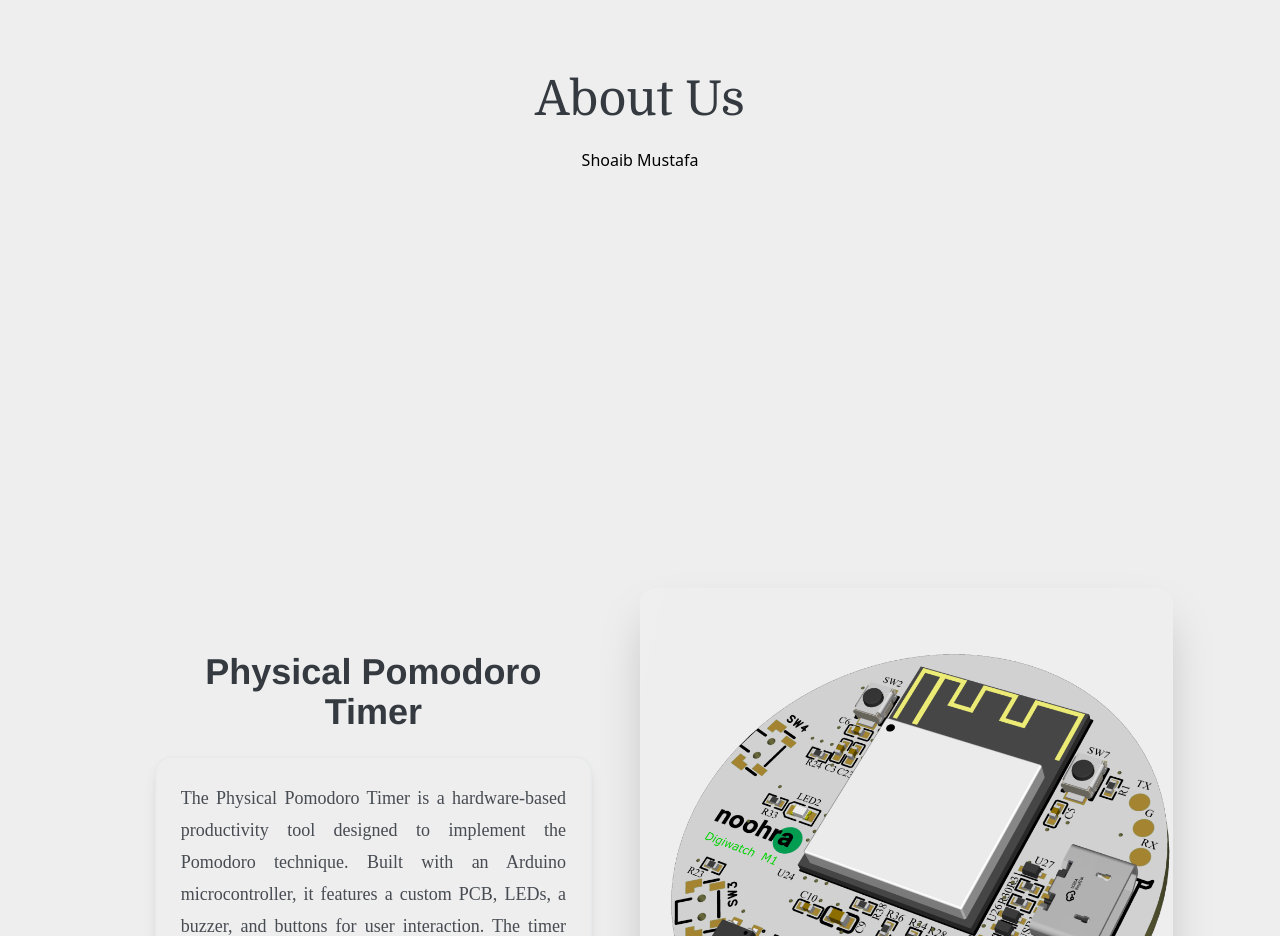
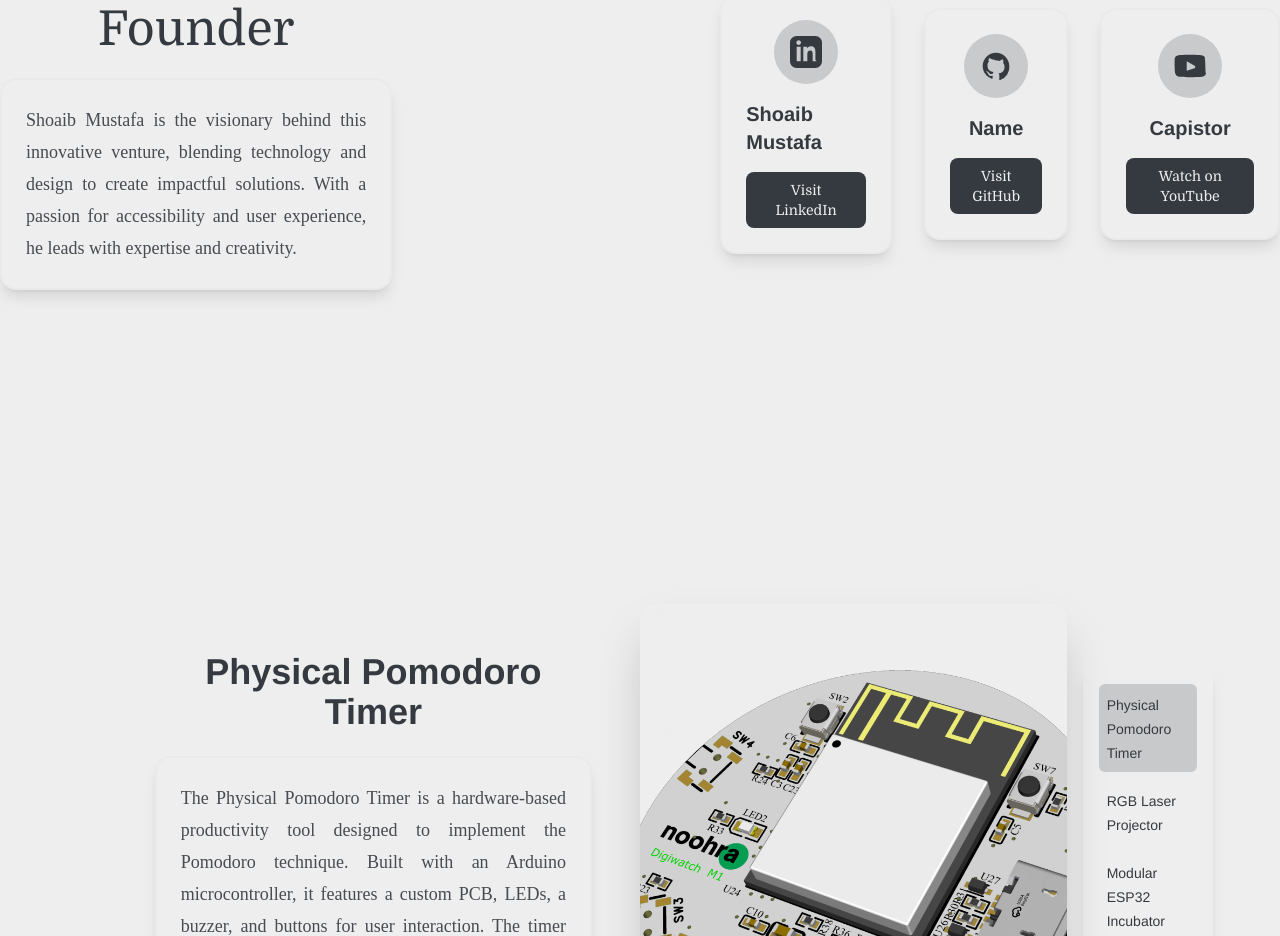
Before and after one commit to KamranTalpur/capistor-website, a React (Vite) app: page / in a window 1280 px wide. Shown: the part 1156-2092 px from the top of the page. Built offline with nearby package versions, Linux system fonts and the light colour scheme.

Commit message:
Added Socials, and Made tree navigation for products.

```diff
--- a/index.html
+++ b/index.html
@@ -1,16 +1,23 @@
-<!doctype html>
+<!DOCTYPE html>
 <html lang="en">
   <head>
     <meta charset="UTF-8" />
     <link rel="icon" type="image/svg+xml" href="/vite.svg" />
     <meta name="viewport" content="width=device-width, initial-scale=1.0" />
-    <link rel="preconnect" href="https://fonts.googleapis.com">
-    <link rel="preconnect" href="https://fonts.gstatic.com" crossorigin>
-    <link href="https://fonts.googleapis.com/css2?family=Domine:wght@400;500;600;700;800;900&display=swap" rel="stylesheet">
+    <link rel="preconnect" href="https://fonts.googleapis.com" />
+    <link rel="preconnect" href="https://fonts.gstatic.com" crossorigin />
+    <link
+      href="https://fonts.googleapis.com/css2?family=Domine:wght@400;500;600;700;800;900&display=swap"
+      rel="stylesheet" />
     <title>Capistor Website</title>
   </head>
   <body>
     <div id="root"></div>
     <script type="module" src="/src/main.tsx"></script>
+    <script
+      src="https://platform.linkedin.com/badges/js/profile.js"
+      async
+      defer
+      type="text/javascript"></script>
   </body>
 </html>
--- a/src/components/pages/About.tsx
+++ b/src/components/pages/About.tsx
@@ -1,34 +1,49 @@
 import { motion } from "framer-motion";
+import CircuitBackground from "../ui/CircuitBackground";
+import YouTubeCard from "./cards/YoutubeCard";
+import LinkedInCard from "./cards/LinkedInCard";
+import GitHubCard from "./cards/GitHubCard";
 
 export default function About() {
   return (
-    <section className="min-h-screen bg-kindofwhite flex items-center justify-center relative z-10">
-      <div className="container mx-auto px-4 lg:px-8 text-center">
-        <motion.h1
-          className="text-4xl lg:text-5xl text-sexyblue font-domine mb-6"
-          initial={{ opacity: 0, y: -50 }}
-          animate={{ opacity: 1, y: 0 }}
-          transition={{ duration: 0.6 }}
-        >
-          About Us
-        </motion.h1>
-        <div
-          className="badge-base LI-profile-badge"
-          data-locale="en_US"
-          data-size="medium"
-          data-theme="dark"
-          data-type="VERTICAL"
-          data-vanity="shoaib-mustafa-794a0215a"
-          data-version="v1"
-        >
-          <a
-            className="badge-base__link LI-simple-link"
-            href="https://ae.linkedin.com/in/shoaib-mustafa-794a0215a?trk=profile-badge"
-            target="_blank"
-            rel="noopener noreferrer"
-          >
-            Shoaib Mustafa
-          </a>
+    <section className="min-h-screen relative">
+      <CircuitBackground />
+      <div className="min-h-screen flex items-center justify-center ">
+        <div className="flex h-full justify-center gap-10 relative">
+          <div className="w-3/2 pr-72 flex flex-col justify-start text-center">
+            <motion.h1
+              className="text-4xl lg:text-5xl text-sexyblue font-domine mb-6"
+              initial={{ opacity: 0, y: -50 }}
+              animate={{ opacity: 1, y: 0 }}
+              transition={{ duration: 0.6 }}>
+              About the Founder
+            </motion.h1>
+            <motion.div
+              className="bg-kindofwhite p-6 rounded-2xl border-2 border-capistor-300/20 max-w-md shadow-lg"
+              initial={{ opacity: 0, scale: 1 }}
+              animate={{ opacity: 1, scale: 1 }}
+              transition={{ duration: 0.4, ease: "easeOut" }}>
+              <motion.p
+                className="text-lg text-sexyblue/90 font-fransisco font-normal leading-8 text-justify"
+                initial={{ opacity: 0, y: 20 }}
+                animate={{ opacity: 1, y: 0 }}
+                transition={{ duration: 0.5, delay: 0.3 }}>
+                Shoaib Mustafa is the visionary behind this innovative venture,
+                blending technology and design to create impactful solutions.
+                With a passion for accessibility and user experience, he leads
+                with expertise and creativity.
+              </motion.p>
+            </motion.div>
+          </div>
+          <div className="flex items-center justify-center border-capistor-300/20 gap-6 lg:gap-8">
+            <LinkedInCard
+              profileUrl={
+                "https://www.linkedin.com/in/shoaib-mustafa-794a0215a/?trk=public-profile-badge-profile-badge-view-profile-cta&originalSubdomain=ae"
+              }
+            />
+            <GitHubCard profileUrl={"https://github.com/manhoosbilli1"} />
+            <YouTubeCard channelUrl={"https://www.youtube.com/@capistor1"} />
+          </div>
         </div>
       </div>
     </section>
--- /dev/null
+++ b/src/components/pages/cards/GitHubCard.tsx
@@ -0,0 +1,40 @@
+import { motion } from "framer-motion";
+
+interface GitHubCardProps {
+  profileUrl: string;
+  profileName?: string;
+}
+
+export default function GitHubCard({ profileUrl, profileName = "Name" }: GitHubCardProps) {
+  return (
+    <motion.div
+      className="bg-kindofwhite p-6 rounded-2xl border-2 border-capistor-300/20 max-w-md shadow-lg"
+      initial={{ opacity: 0, scale: 0.95 }}
+      animate={{ opacity: 1, scale: 1 }}
+      transition={{ duration: 0.4, ease: "easeOut" }}
+    >
+      <div className="flex flex-col items-center space-y-4">
+        <div className="w-16 h-16 bg-sexyblue/20 rounded-full flex items-center justify-center">
+          <svg
+            className="w-8 h-8 text-sexyblue"
+            fill="currentColor"
+            viewBox="0 0 24 24"
+          >
+            <path d="M12 2C6.475 2 2 6.475 2 12c0 4.418 2.865 8.166 6.839 9.489.5.092.682-.217.682-.483 0-.237-.009-.866-.014-1.7-2.782.603-3.369-1.34-3.369-1.34-.454-1.155-1.11-1.462-1.11-1.462-.908-.62.069-.608.069-.608 1.003.07 1.531 1.03 1.531 1.03.892 1.529 2.341 1.088 2.91.832.092-.647.35-1.088.636-1.338-2.22-.253-4.555-1.113-4.555-4.951 0-1.093.39-1.988 1.029-2.688-.103-.253-.446-1.272.098-2.65 0 0 .84-.269 2.75 1.026A9.564 9.564 0 0 1 12 7.844c.85.004 1.705.115 2.504.337 1.909-1.296 2.747-1.027 2.747-1.027.546 1.379.202 2.398.1 2.651.64.7 1.028 1.595 1.028 2.688 0 3.848-2.339 4.695-4.566 4.942.359.31.678.921.678 1.856 0 1.338-.012 2.419-.012 2.747 0 .268.18.58.688.482A10.019 10.019 0 0 0 22 12c0-5.525-4.475-10-10-10z"/>
+          </svg>
+        </div>
+        <h3 className="text-xl text-sexyblue font-helvetica font-bold">
+          {profileName}
+        </h3>
+        <a
+          href={profileUrl}
+          target="_blank"
+          rel="noopener noreferrer"
+          className="w-full max-w-xs px-4 py-2 bg-sexyblue text-kindofwhite rounded-lg font-domine text-sm hover:bg-capistor-600 transition-colors duration-200 text-center"
+        >
+          Visit GitHub
+        </a>
+      </div>
+    </motion.div>
+  );
+}
--- /dev/null
+++ b/src/components/pages/cards/LinkedInCard.tsx
@@ -0,0 +1,40 @@
+import { motion } from "framer-motion";
+
+interface LinkedInCardProps {
+  profileUrl: string;
+  profileName?: string;
+}
+
+export default function LinkedInCard({ profileUrl, profileName = "Shoaib Mustafa" }: LinkedInCardProps) {
+  return (
+    <motion.div
+      className="bg-kindofwhite p-6 rounded-2xl border-2 border-capistor-300/20 max-w-md shadow-lg"
+      initial={{ opacity: 0, scale: 0.95 }}
+      animate={{ opacity: 1, scale: 1 }}
+      transition={{ duration: 0.4, ease: "easeOut" }}
+    >
+      <div className="flex flex-col items-center space-y-4">
+        <div className="w-16 h-16 bg-sexyblue/20 rounded-full flex items-center justify-center">
+          <svg
+            className="w-8 h-8 text-sexyblue"
+            fill="currentColor"
+            viewBox="0 0 24 24"
+          >
+            <path d="M19 0h-14c-2.761 0-5 2.239-5 5v14c0 2.761 2.239 5 5 5h14c2.762 0 5-2.239 5-5v-14c0-2.761-2.238-5-5-5zm-11 19h-3v-11h3v11zm-1.5-12.268c-.966 0-1.75-.79-1.75-1.764s.784-1.764 1.75-1.764 1.75.79 1.75 1.764-.783 1.764-1.75 1.764zm13.5 12.268h-3v-5.604c0-1.337-.255-2.453-1.763-2.453-1.502 0-2.237 1.049-2.237 2.682v5.375h-3v-11h2.718v1.369h.038c.476-.862 1.351-1.763 2.788-1.763 2.978 0 3.524 1.897 3.524 4.392v6.002z"/>
+          </svg>
+        </div>
+        <h3 className="text-xl text-sexyblue font-helvetica font-bold">
+          {profileName}
+        </h3>
+        <a
+          href={profileUrl}
+          target="_blank"
+          rel="noopener noreferrer"
+          className="w-full max-w-xs px-4 py-2 bg-sexyblue text-kindofwhite rounded-lg font-domine text-sm hover:bg-capistor-600 transition-colors duration-200 text-center"
+        >
+          Visit LinkedIn
+        </a>
+      </div>
+    </motion.div>
+  );
+}
--- /dev/null
+++ b/src/components/pages/cards/YoutubeCard.tsx
@@ -0,0 +1,40 @@
+import { motion } from "framer-motion";
+
+interface YouTubeCardProps {
+  channelUrl: string;
+  channelName?: string;
+}
+
+export default function YouTubeCard({
+  channelUrl,
+  channelName = "Capistor",
+}: YouTubeCardProps) {
+  return (
+    <motion.div
+      className="bg-kindofwhite p-6 rounded-2xl border-2 border-capistor-300/20 max-w-md shadow-lg"
+      initial={{ opacity: 0, scale: 0.95 }}
+      animate={{ opacity: 1, scale: 1 }}
+      transition={{ duration: 0.4, ease: "easeOut" }}>
+      <div className="flex flex-col items-center space-y-4">
+        <div className="w-16 h-16 bg-sexyblue/20 rounded-full flex items-center justify-center">
+          <svg
+            className="w-8 h-8 text-sexyblue"
+            fill="currentColor"
+            viewBox="0 0 24 24">
+            <path d="M23.498 6.186a3.016 3.016 0 0 0-2.122-2.136C19.505 3.545 12 3.545 12 3.545s-7.505 0-9.377.505a3.017 3.017 0 0 0-2.122 2.136C.5 6.967.5 12 .5 12s0 5.033.505 5.814a3.016 3.016 0 0 0 2.122 2.136c1.872.505 9.376.505 9.376.505s7.505 0 9.377-.505a3.015 3.015 0 0 0 2.122-2.136C23.5 17.033 23.5 12 23.5 12s0-5.033-.502-5.814zM9.545 15.568V8.432L15.818 12v1.568L9.545 15.568z" />
+          </svg>
+        </div>
+        <h3 className="text-xl text-sexyblue font-helvetica font-bold">
+          {channelName}
+        </h3>
+        <a
+          href={channelUrl}
+          target="_blank"
+          rel="noopener noreferrer"
+          className="w-full max-w-xs px-4 py-2 bg-sexyblue text-kindofwhite rounded-lg font-domine text-sm hover:bg-capistor-600 transition-colors duration-200 text-center">
+          Watch on YouTube
+        </a>
+      </div>
+    </motion.div>
+  );
+}
--- a/src/components/sections/ProductsSection.tsx
+++ b/src/components/sections/ProductsSection.tsx
@@ -79,6 +79,8 @@ export default function ProductsSection({
             </motion.div>
           </div>
           <div className="w-5/12 relative overflow-visible flex flex-col items-center justify-center">
+            <div className="flex h-full w-full">
+              <div className="w-4/5 flex flex-col items-center">
                 <motion.div
                   className="w-full flex-1 flex items-center justify-center pt-20 relative group"
                   key={`${currentProduct}-image`}
@@ -165,6 +167,32 @@ export default function ProductsSection({
                   </button>
                 </div>
               </div>
+              <nav className="w-1/2 pl-4 pt-36">
+                <motion.ul
+                  className="bg-kindofwhite/90 p-4 rounded-lg shadow-lg space-y-2 max-h-[calc(100vh-370px)] overflow-y-auto"
+                  initial={{ opacity: 0, x: 20 }}
+                  animate={{ opacity: 1, x: 0 }}
+                  transition={{ duration: 0.3 }}
+                >
+                  {products.map((prod, index) => (
+                    <motion.li
+                      key={index}
+                      className={`cursor-pointer p-2 rounded-md ${
+                        currentProduct === index ? "bg-sexyblue/20" : "hover:bg-sexyblue/10"
+                      }`}
+                      onClick={() => setCurrentProduct(index)}
+                      whileHover={{ scale: 1.05 }}
+                      whileTap={{ scale: 0.95 }}
+                    >
+                      <span className="text-sexyblue font-helvetica text-sm">
+                        {prod.name} {prod.isNew && <span className="text-capistor-600 text-xs">(NEW)</span>}
+                      </span>
+                    </motion.li>
+                  ))}
+                </motion.ul>
+              </nav>
+            </div>
+          </div>
         </div>
       </div>
     </section>
--- a/src/utils/productLoader.ts
+++ b/src/utils/productLoader.ts
@@ -6,6 +6,7 @@ export interface ProductImage {
 }
 
 export interface Product {
+  [x: string]: any;
   id: number;
   name: string;
   category: string;
```
Also changed, not shown: src/utils/useScrollLogic.ts (+10 -5 lines), public/profilepic/shoaibPic.jpeg (added). Lines whose indentation alone changed are shown as unchanged.
